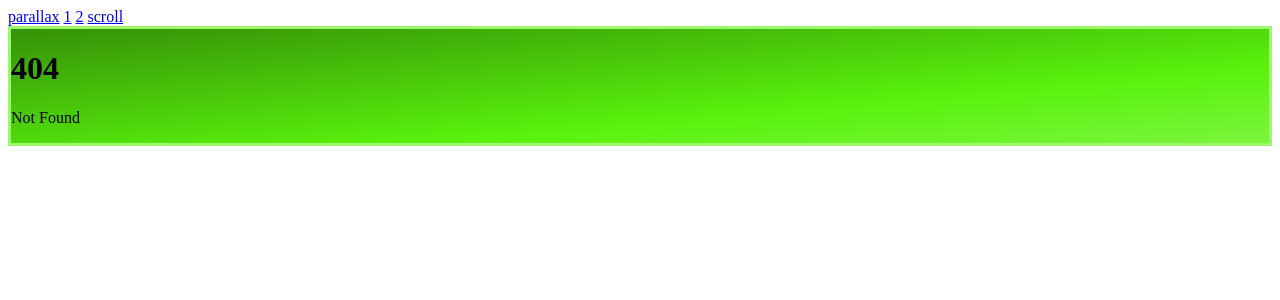
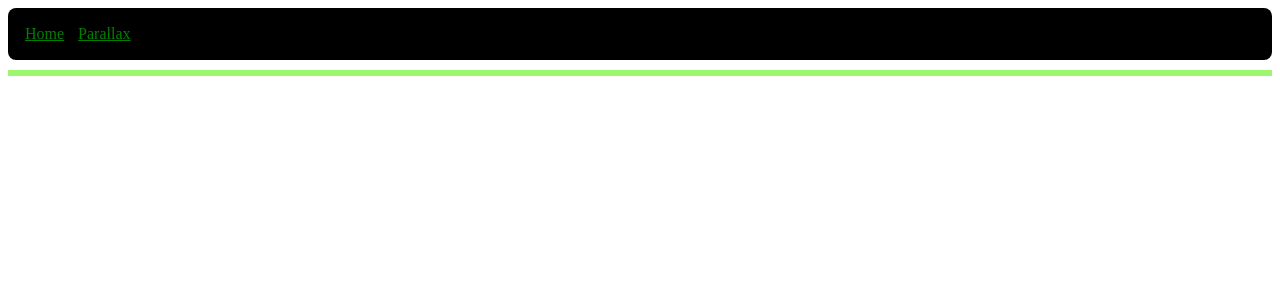
Before and after one commit to bionboy/lukefloden.com, a SvelteKit app: page / in a window 1280 px wide. Before the commit this address had no page. Shown: the top 300 px of the page. Built offline with nearby package versions, Linux system fonts and the light colour scheme.

Commit message:
make the nav used in the layout into a component

```diff
--- /dev/null
+++ b/src/lib/Nav.svelte
@@ -0,0 +1,21 @@
+<nav>
+	<a href="/">Home</a>
+	<a href="/parallax/">Parallax</a>
+</nav>
+
+<style>
+	nav {
+		background-color: black;
+		padding: 10px;
+		display: flex;
+		border-radius: 0.5rem;
+		margin-bottom: 10px;
+		a {
+			/* background-color: blue; */
+			border-radius: 0.5rem;
+			color: green;
+			padding: 5px;
+			margin: 2px;
+		}
+	}
+</style>
--- a/src/routes/+layout.svelte
+++ b/src/routes/+layout.svelte
@@ -1,13 +1,10 @@
-<script>
+<script lang="ts">
+	import Nav from '$lib/Nav.svelte';
+
 	let { children } = $props();
 </script>
 
-<nav>
-	<a href="/parallax">parallax</a>
-	<a href="/parallax/old/1">1</a>
-	<a href="/parallax/old/2">2</a>
-	<a href="/parallax/old/scroll">scroll</a>
-</nav>
+<Nav></Nav>
 <main>
 	{@render children()}
 </main>
--- /dev/null
+++ b/src/routes/+page.svelte
@@ -0,0 +1,5 @@
+<script lang="ts">
+	import type { PageData } from './$types';
+
+	let { data }: { data: PageData } = $props();
+</script>
```
